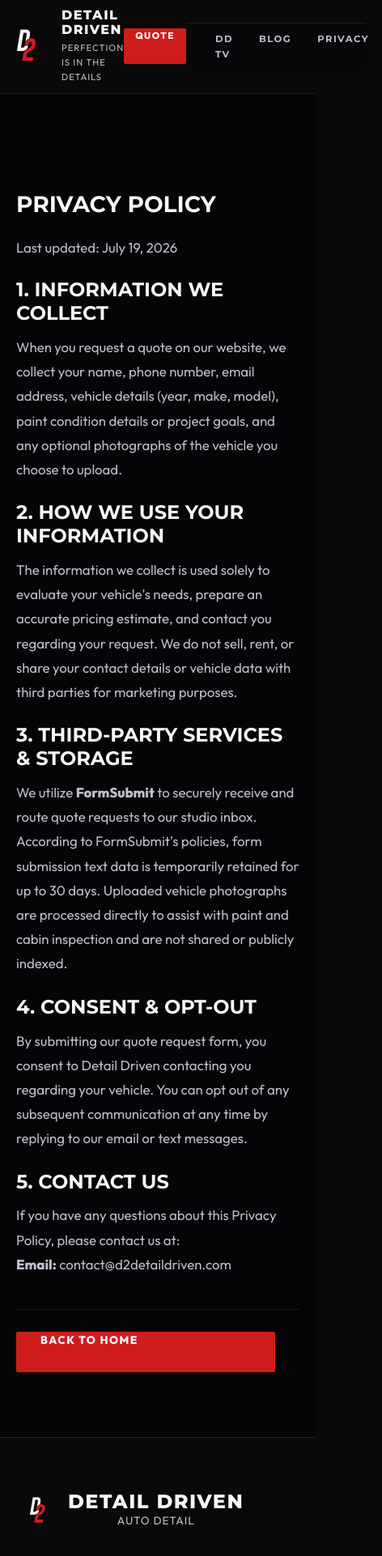
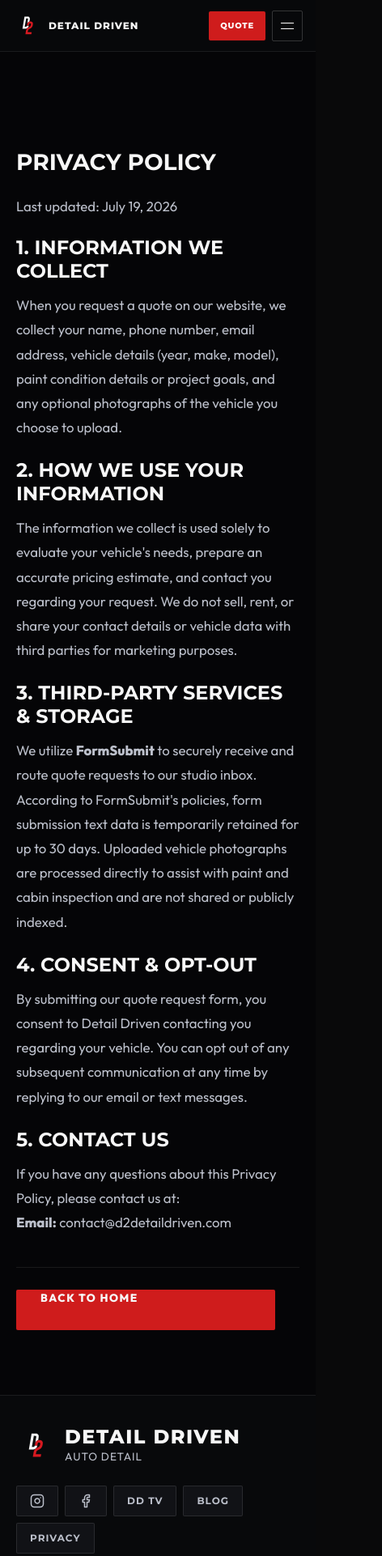
Before and after one commit to rouguemuse/d2design, a React (Vite) app: page /privacy in a window 390 px wide. Shown: the top 1922 px of the page at 81% size, 472 px wide, since content can reach past the window. Built offline with nearby package versions, Linux system fonts and the light colour scheme.

Commit message:
fix(header, footer): align Request a Quote text, cleanup mobile menu state, and update footer styling

```diff
--- a/src/App.css
+++ b/src/App.css
@@ -116,37 +116,51 @@ a, button, select, input, textarea {
   }
 }
 
-/* 1. COMPACT HEADER */
-.compact-header {
+/* =============================================
+   SITE HEADER & NAVIGATION (DESKTOP)
+   ============================================= */
+.site-header {
+  width: 100%;
   height: 76px;
-  width: 100%;
-  display: flex;
-  align-items: center;
-  border-bottom: 1px solid var(--glass-border);
-  background-color: rgba(9, 9, 10, 0.95);
-  backdrop-filter: blur(12px);
-  -webkit-backdrop-filter: blur(12px);
   position: sticky;
   top: 0;
-  z-index: 100;
-  transition: background-color 0.3s ease;
+  z-index: 1000;
+  background: #09090A;
+  border-bottom: 1px solid rgba(255, 255, 255, 0.08);
+  display: flex;
+  align-items: center;
+}
+
+.site-header-home {
+  position: absolute;
+  background: linear-gradient(
+    to bottom,
+    rgba(5, 5, 7, 0.76),
+    rgba(5, 5, 7, 0)
+  );
+  border-bottom-color: rgba(255, 255, 255, 0.07);
 }
 
 .header-inner {
+  width: 100%;
+  height: 100%;
   display: flex;
   align-items: center;
   justify-content: space-between;
+  gap: 32px;
 }
 
 .header-logo-block {
   display: flex;
   align-items: center;
   gap: 12px;
+  text-decoration: none;
+  color: inherit;
 }
 
 .header-logo-img {
-  height: 64px; /* Increased slightly as requested */
   width: auto;
+  height: 44px;
   display: block;
 }
 
@@ -158,34 +172,188 @@ a, button, select, input, textarea {
 .header-brand-name {
   font-family: var(--font-headings);
   font-size: 1rem;
-  align-items: center;
-  justify-content: center;
+  font-weight: 800;
+  letter-spacing: 1.5px;
+  color: #FFFFFF;
+  line-height: 1.1;
+}
+
+.header-tagline {
+  font-size: 0.7rem;
+  letter-spacing: 1px;
+  color: var(--color-steel);
+  text-transform: uppercase;
+  margin-top: 1px;
+  font-weight: 500;
+}
+
+.desktop-header-nav {
+  display: flex;
+  align-items: center;
+  gap: 30px;
+}
+
+.desktop-header-nav a {
+  font-family: var(--font-headings);
+  font-size: 0.72rem;
+  font-weight: 700;
+  letter-spacing: 1.5px;
+  text-transform: uppercase;
+  color: rgba(255, 255, 255, 0.75);
+  text-decoration: none;
   transition: color 0.2s ease;
-  height: 40px;
-  width: 40px;
-}
-
-.header-social-link:hover {
-  color: var(--color-red);
-}
-
-.btn-primary-header {
-  background-color: var(--color-red);
-  color: #F7F7F7;
+}
+
+.desktop-header-nav a:hover,
+.desktop-header-nav a.active {
+  color: #FFFFFF;
+}
+
+.header-quote-button {
+  background-color: #CF1C1C;
+  color: #FFFFFF;
   border: none;
+  font-family: var(--font-headings);
   font-size: 0.75rem;
   font-weight: 700;
   letter-spacing: 1.5px;
   text-transform: uppercase;
   padding: 0 1.2rem;
-  height: 44px; /* Scaled down header button */
+  height: 44px;
   border-radius: 2px;
   cursor: pointer;
+  text-decoration: none;
+  display: inline-flex;
+  align-items: center;
+  justify-content: center;
   transition: background-color 0.2s ease;
 }
 
-.btn-primary-header:hover {
+.header-quote-button:hover {
   background-color: #b31017;
+}
+
+.mobile-header-actions {
+  display: none;
+}
+
+/* =============================================
+   SITE FOOTER (DESKTOP)
+   ============================================= */
+.site-footer {
+  padding: 48px 0;
+  background: #08090B;
+  border-top: 1px solid rgba(255, 255, 255, 0.08);
+}
+
+.footer-flex-row {
+  display: grid;
+  grid-template-columns: 1fr auto 1fr;
+  align-items: center;
+  gap: 36px;
+}
+
+.footer-logo-block {
+  display: flex;
+  align-items: center;
+  gap: 12px;
+  text-decoration: none;
+  color: inherit;
+}
+
+.footer-logo-img {
+  height: 52px;
+  width: auto;
+  display: block;
+}
+
+.footer-brand-info {
+  display: flex;
+  flex-direction: column;
+}
+
+.footer-brand-name {
+  color: #F7F7F7;
+  font-family: var(--font-headings);
+  font-weight: 800;
+  letter-spacing: 1.5px;
+  font-size: 1.5rem;
+  line-height: 1.1;
+}
+
+.footer-tagline {
+  color: #BCC0CB;
+  font-size: 0.85rem;
+  letter-spacing: 1px;
+  text-transform: uppercase;
+  font-weight: 500;
+}
+
+.footer-links-block {
+  display: flex;
+  gap: 20px;
+  align-items: center;
+}
+
+.footer-social-btn {
+  color: var(--color-steel);
+  font-family: var(--font-headings);
+  font-size: 0.85rem;
+  font-weight: bold;
+  letter-spacing: 1px;
+  text-transform: uppercase;
+  text-decoration: none;
+  transition: color 0.2s;
+  display: flex;
+  align-items: center;
+}
+
+.footer-social-btn:hover {
+  color: #FFFFFF;
+}
+
+.footer-contact-block {
+  display: flex;
+  flex-direction: column;
+  align-items: flex-end;
+  gap: 7px;
+}
+
+.footer-email {
+  font-family: var(--font-utility);
+  font-size: 14px;
+  line-height: 1.4;
+  font-weight: 450;
+  letter-spacing: 0;
+  text-transform: none;
+  color: rgba(247, 247, 247, 0.88);
+  text-decoration: none;
+}
+
+.footer-email:hover {
+  color: #FFFFFF;
+  text-decoration: underline;
+  text-underline-offset: 4px;
+}
+
+.footer-location {
+  font-family: var(--font-utility);
+  font-size: 12px;
+  line-height: 1.45;
+  font-weight: 500;
+  letter-spacing: 0.04em;
+  color: #BCC0CB;
+  text-transform: uppercase;
+}
+
+.footer-copyright {
+  font-family: var(--font-utility);
+  font-size: 12px;
+  line-height: 1.45;
+  font-weight: 400;
+  letter-spacing: 0;
+  color: rgba(188, 192, 203, 0.70);
+  text-transform: none;
 }
 
 /* 2. HERO SECTION */
@@ -306,6 +474,10 @@ a, button, select, input, textarea {
   cursor: pointer;
   transition: background-color 0.2s ease;
   white-space: nowrap;
+  display: inline-flex;
+  align-items: center;
+  justify-content: center;
+  text-decoration: none;
 }
 
 .btn-primary-hero:hover {
@@ -387,6 +559,10 @@ a, button, select, input, textarea {
   cursor: pointer;
   transition: background-color 0.2s ease;
   white-space: nowrap;
+  display: inline-flex;
+  align-items: center;
+  justify-content: center;
+  text-decoration: none;
 }
 
 .btn-primary-hero:hover {
@@ -784,20 +960,7 @@ a, button, select, input, textarea {
   }
 }
 
-/* Below 900px: Stack hero, Place COPY FIRST and IMAGE SECOND */
 @media (max-width: 900px) {
-  .compact-header {
-    height: 76px;
-  }
-
-  .header-actions {
-    gap: 0.75rem;
-  }
-
-  .header-socials {
-    display: none; /* Grouped in footer instead */
-  }
-
   .hero-section {
     padding: 48px 0;
   }
@@ -858,27 +1021,7 @@ a, button, select, input, textarea {
     gap: 1.25rem;
   }
 
-  .footer-social-links {
-    width: 100%;
-    justify-content: center;
-  }
-
-  .footer-social-btn {
-    flex: 1;
-    justify-content: center;
-  }
-
-  .footer-bottom-block {
-    flex-direction: column;
-    align-items: center;
-    text-align: center;
-    gap: 1rem;
-  }
-
-  .footer-meta-info {
-    flex-direction: column;
-    gap: 0.75rem;
-  }
+
 
   .social-proof-buttons {
     flex-direction: column;
@@ -1600,52 +1743,7 @@ a, button, select, input, textarea {
   background-color: #b31017;
 }
 
-.brand-footer-clean {
-  padding: 64px 0;
-  background-color: var(--bg-dark);
-  border-top: 1px solid var(--glass-border);
-}
-.footer-flex-row {
-  display: flex;
-  justify-content: space-between;
-  align-items: center;
-  flex-wrap: wrap;
-  gap: 2rem;
-}
-.footer-logo-img {
-  height: 40px;
-}
-.footer-links-block {
-  display: flex;
-  gap: 1.5rem;
-  align-items: center;
-}
-.footer-social-btn {
-  color: var(--color-steel);
-  transition: color 0.2s;
-  text-decoration: none;
-  display: flex;
-  align-items: center;
-}
-.footer-social-btn:hover {
-  color: var(--color-white);
-}
-.footer-contact-block {
-  display: flex;
-  flex-direction: column;
-  align-items: flex-end;
-  gap: 0.5rem;
-}
-.footer-contact-block a {
-  color: var(--color-white);
-  text-decoration: none;
-  font-weight: 700;
-  font-size: 15px;
-}
-.footer-service-area, .copyright-text {
-  color: var(--color-steel);
-  font-size: 13px;
-}
+
 
 /* --- RESPONSIVE MEDIA QUERIES --- */
 @media (max-width: 992px) {
@@ -1673,13 +1771,6 @@ a, button, select, input, textarea {
   }
   .quote-two-col {
     grid-template-columns: 1fr;
-  }
-  .footer-flex-row {
-    flex-direction: column;
-    align-items: flex-start;
-  }
-  .footer-contact-block {
-    align-items: flex-start;
   }
 }
 
@@ -1732,37 +1823,151 @@ a, button, select, input, textarea {
 
 @media (max-width: 760px) {
   /* --- MOBILE HEADER --- */
-  .compact-header {
-    position: relative !important;
-    height: auto !important;
+  .site-header,
+  .site-header-home {
+    position: sticky;
+    top: 0;
+    height: 64px;
+    background: rgba(8, 9, 11, 0.97);
+    border-bottom: 1px solid rgba(255, 255, 255, 0.08);
+    backdrop-filter: blur(14px);
+    -webkit-backdrop-filter: blur(14px);
+    z-index: 1000;
+    display: flex;
+    align-items: center;
+  }
+
+  .header-inner {
+    width: calc(100% - 32px);
+    gap: 12px;
+  }
+
+  .header-logo-block {
+    min-width: 0;
+    gap: 8px;
+  }
+
+  .header-logo-img {
+    height: 36px;
+  }
+
+  .header-brand-name {
+    font-size: 12px;
+    letter-spacing: 0.08em;
+    white-space: nowrap;
+  }
+
+  .header-tagline {
+    display: none;
+  }
+
+  .desktop-header-nav {
+    display: none;
+  }
+
+  .mobile-header-actions {
+    display: flex;
+    align-items: center;
+    gap: 8px;
+    flex-shrink: 0;
+  }
+
+  .mobile-quote-button {
+    height: 36px;
+    padding: 0 14px;
+    display: inline-flex;
+    align-items: center;
+    justify-content: center;
+    background: #CF1C1C;
+    color: #FFFFFF;
+    font-family: var(--font-headings);
+    font-size: 10px;
+    font-weight: 800;
+    letter-spacing: 0.08em;
+    text-transform: uppercase;
+    text-decoration: none;
+    border-radius: 2px;
+  }
+
+  .mobile-menu-toggle {
+    width: 38px;
+    height: 38px;
+    display: inline-flex;
+    flex-direction: column;
+    align-items: center;
+    justify-content: center;
+    gap: 6px;
     padding: 0;
-  }
-  .compact-header .header-inner {
-    display: flex !important;
-    flex-direction: row;
-    justify-content: space-between;
+    background: transparent;
+    border: 1px solid rgba(255, 255, 255, 0.18);
+    border-radius: 2px;
+    cursor: pointer;
+  }
+
+  .mobile-menu-toggle span {
+    width: 16px;
+    height: 1px;
+    background: #FFFFFF;
+  }
+
+  .mobile-menu-panel {
+    position: absolute;
+    top: 64px;
+    left: 0;
+    right: 0;
+    padding: 10px 16px 18px;
+    display: grid;
+    background: rgba(8, 9, 11, 0.98);
+    border-bottom: 1px solid rgba(255, 255, 255, 0.10);
+    box-shadow: 0 18px 36px rgba(0, 0, 0, 0.28);
+    z-index: 1000;
+  }
+
+  .mobile-menu-panel a {
+    min-height: 46px;
+    display: flex;
     align-items: center;
-    min-height: 64px;
-    padding-top: 10px;
-    padding-bottom: 10px;
-  }
-  /* Hide desktop nav links, show mobile nav row instead */
-  .header-nav-links {
-    display: none;
-  }
-  .header-mobile-nav {
-    display: block;
-  }
-  /* Swap QUOTE label */
-  .btn-label-desktop {
-    display: none;
-  }
-  .btn-label-mobile {
-    display: inline;
-  }
-  .btn-primary-header {
-    padding: 0 14px !important;
-    font-size: 0.72rem !important;
+    color: rgba(247, 247, 247, 0.84);
+    font-family: var(--font-supporting);
+    font-size: 14px;
+    font-weight: 500;
+    text-decoration: none;
+    border-bottom: 1px solid rgba(255, 255, 255, 0.07);
+  }
+
+  .mobile-menu-panel a:last-child {
+    border-bottom: none;
+  }
+
+  /* --- MOBILE FOOTER --- */
+  .site-footer {
+    padding: 38px 0 42px;
+  }
+
+  .footer-flex-row {
+    display: flex;
+    flex-direction: column;
+    align-items: flex-start;
+    gap: 24px;
+  }
+
+  .footer-links-block {
+    width: 100%;
+    display: flex;
+    flex-wrap: wrap;
+    gap: 8px;
+    justify-content: flex-start !important;
+  }
+
+  .footer-contact-block {
+    align-items: flex-start;
+    width: 100%;
+    gap: 8px;
+  }
+
+  .footer-email {
+    font-size: 14px;
+    overflow-wrap: anywhere;
   }
 
   /* --- HERO MOBILE SPACING --- */
@@ -2161,107 +2366,7 @@ a, button, select, input, textarea {
   color: #FFFFFF !important;
 }
 
-.compact-header {
-  color: #FFFFFF;
-}
-
-.compact-header .header-brand-name {
-  color: #FFFFFF !important;
-}
-
-.compact-header .header-tagline {
-  color: #BCC0CB !important;
-}
-
-.compact-header .btn-secondary-header {
-  color: #FFFFFF !important;
-}
-
-.compact-header .header-social-link {
-  color: #BCC0CB !important;
-}
-
-/* --- HEADER STICKY & TRANSITION OVERRIDES --- */
-.compact-header.header-absolute {
-  position: absolute !important;
-  top: 0;
-  left: 0;
-  width: 100%;
-  z-index: 1000;
-  background: transparent !important;
-  border-bottom: 1px solid rgba(255, 255, 255, 0.08) !important;
-  backdrop-filter: none !important;
-  -webkit-backdrop-filter: none !important;
-}
-
-.compact-header.header-absolute.scrolled {
-  position: fixed !important;
-  background-color: rgba(9, 9, 10, 0.92) !important;
-  backdrop-filter: blur(12px) !important;
-  -webkit-backdrop-filter: blur(12px) !important;
-  border-bottom: 1px solid rgba(255, 255, 255, 0.08) !important;
-  animation: slideDownHeader 0.25s ease-out;
-}
-
-.compact-header.header-solid {
-  position: sticky !important;
-  top: 0;
-  background-color: #09090A !important;
-  border-bottom: 1px solid rgba(255, 255, 255, 0.08) !important;
-  backdrop-filter: blur(12px) !important;
-  -webkit-backdrop-filter: blur(12px) !important;
-  z-index: 1000;
-}
-
-@keyframes slideDownHeader {
-  from { transform: translateY(-100%); }
-  to { transform: translateY(0); }
-}
-
-/* Nav links active state */
-.btn-secondary-header.active {
-  color: var(--color-red) !important;
-  border-bottom: 2px solid var(--color-red);
-  padding-bottom: 4px;
-}
-
-/* Make sure header button targets are at least 44px high and wide */
-.compact-header .header-actions a,
-.compact-header .header-actions button {
-  min-height: 44px;
-  display: inline-flex;
-  align-items: center;
-  justify-content: center;
-}
-
-/* Mobile sticky overrides (overwriting line 1982 static behavior) */
-@media (max-width: 992px) {
-  .header-transparent, .header-solid {
-    position: sticky !important;
-    top: 0;
-    background: #09090A !important;
-  }
-
-  .compact-header.header-absolute {
-    position: absolute !important;
-  }
-
-  .compact-header.header-absolute.scrolled {
-    position: fixed !important;
-    background: rgba(9, 9, 10, 0.95) !important;
-  }
-
-  /* Stack footer items cleanly */
-  .footer-flex-row {
-    flex-direction: column !important;
-    gap: 32px !important;
-    text-align: center !important;
-  }
-
-  .footer-links-block {
-    justify-content: center !important;
-  }
-}
+
 
 /* =============================================
    EDITORIAL RHYTHM SYSTEM
--- a/src/App.tsx
+++ b/src/App.tsx
@@ -42,22 +42,42 @@ function ScrollToTop() {
 
 // Scrolled state header wrapper
 function Header() {
-  const [scrolled, setScrolled] = useState(false);
+  const [mobileMenuOpen, setMobileMenuOpen] = useState(false);
   const location = useLocation();
   const isHome = location.pathname === '/';
+  const headerRef = useRef<HTMLDivElement>(null);
 
+  // Close menu when route changes
   useEffect(() => {
-    const handleScroll = () => {
-      setScrolled(window.scrollY > 50);
+    setMobileMenuOpen(false);
+  }, [location.pathname]);
+
+  // Close menu when Escape key is pressed
+  useEffect(() => {
+    const handleKeyDown = (e: KeyboardEvent) => {
+      if (e.key === 'Escape') {
+        setMobileMenuOpen(false);
+      }
     };
-    window.addEventListener('scroll', handleScroll);
-    return () => window.removeEventListener('scroll', handleScroll);
+    window.addEventListener('keydown', handleKeyDown);
+    return () => window.removeEventListener('keydown', handleKeyDown);
+  }, []);
+
+  // Close menu when clicking outside
+  useEffect(() => {
+    const handleClickOutside = (e: MouseEvent) => {
+      if (headerRef.current && !headerRef.current.contains(e.target as Node)) {
+        setMobileMenuOpen(false);
+      }
+    };
+    document.addEventListener('mousedown', handleClickOutside);
+    return () => document.removeEventListener('mousedown', handleClickOutside);
   }, []);
 
   return (
-    <header className={`compact-header ${isHome ? 'header-absolute' : 'header-solid'}${scrolled ? ' scrolled' : ''}`}>
+    <header ref={headerRef} className={`site-header ${isHome ? 'site-header-home' : ''}`}>
       <div className="header-inner site-container">
-        <Link to="/" className="header-logo-block" style={{ textDecoration: 'none', color: 'inherit' }}>
+        <Link to="/" className="header-logo-block">
           <img src="/logo-light.svg" alt="D2 Logo" className="header-logo-img" />
           <div className="header-brand-info">
             <span className="header-brand-name">DETAIL DRIVEN</span>
@@ -65,35 +85,42 @@ function Header() {
           </div>
         </Link>
 
-        {/* Desktop nav links */}
-        <nav className="header-nav-links" aria-label="Site navigation">
-          <NavLink to="/ddtv" className={({ isActive }) => `btn-secondary-header${isActive ? ' active' : ''}`}>DD TV</NavLink>
-          <NavLink to="/blog" className={({ isActive }) => `btn-secondary-header${isActive ? ' active' : ''}`}>BLOG</NavLink>
+        {/* Desktop navigation */}
+        <nav className="desktop-header-nav" aria-label="Site navigation">
+          <NavLink to="/ddtv">DD TV</NavLink>
+          <NavLink to="/blog">Blog</NavLink>
+          <a href="/#quote-section" className="header-quote-button">
+            Request a Quote
+          </a>
         </nav>
 
-        <div className="header-cta-block">
-          {isHome ? (
-            <a href="#quote-section" className="btn-primary-header" style={{ textDecoration: 'none' }}>
-              <span className="btn-label-desktop">REQUEST A QUOTE</span>
-              <span className="btn-label-mobile">QUOTE</span>
-            </a>
-          ) : (
-            <Link to="/#quote-section" className="btn-primary-header" style={{ textDecoration: 'none' }}>
-              <span className="btn-label-desktop">REQUEST A QUOTE</span>
-              <span className="btn-label-mobile">QUOTE</span>
-            </Link>
-          )}
+        {/* Mobile action block */}
+        <div className="mobile-header-actions">
+          <a href="/#quote-section" className="mobile-quote-button">
+            Quote
+          </a>
+
+          <button
+            type="button"
+            className="mobile-menu-toggle"
+            aria-label="Open navigation"
+            aria-expanded={mobileMenuOpen}
+            onClick={() => setMobileMenuOpen(open => !open)}
+          >
+            <span></span>
+            <span></span>
+          </button>
         </div>
       </div>
 
-      {/* Mobile secondary row: DD TV / Blog / Privacy */}
-      <div className="header-mobile-nav">
-        <div className="site-container">
-          <NavLink to="/ddtv" className={({ isActive }) => `mobile-nav-link${isActive ? ' active' : ''}`}>DD TV</NavLink>
-          <NavLink to="/blog" className={({ isActive }) => `mobile-nav-link${isActive ? ' active' : ''}`}>Blog</NavLink>
-          <Link to="/privacy" className="mobile-nav-link">Privacy</Link>
-        </div>
-      </div>
+      {mobileMenuOpen && (
+        <nav className="mobile-menu-panel" aria-label="Mobile navigation">
+          <NavLink to="/ddtv" onClick={() => setMobileMenuOpen(false)}>DD TV</NavLink>
+          <NavLink to="/blog" onClick={() => setMobileMenuOpen(false)}>Blog</NavLink>
+          <Link to="/privacy" onClick={() => setMobileMenuOpen(false)}>Privacy</Link>
+          <a href={businessInfo.instagram} target="_blank" rel="noopener noreferrer" onClick={() => setMobileMenuOpen(false)}>Instagram</a>
+        </nav>
+      )}
     </header>
   );
 }
@@ -101,13 +128,13 @@ function Header() {
 // Shared Footer Layout
 function Footer() {
   return (
-    <footer id="footer-section" className="brand-footer-clean">
+    <footer id="footer-section" className="site-footer">
       <div className="site-container footer-flex-row">
-        <Link to="/" className="footer-logo-block" style={{display: 'flex', alignItems: 'center', gap: '12px', textDecoration: 'none'}}>
-          <img src="/logo-light.svg" alt="D2 Logo" className="footer-logo-img" style={{height: '52px'}} />
-          <div style={{display: 'flex', flexDirection: 'column'}}>
-            <span style={{color: '#F7F7F7', fontFamily: 'var(--font-headings)', fontWeight: '800', letterSpacing: '1.5px', fontSize: '1.5rem', lineHeight: '1.1'}}>DETAIL DRIVEN</span>
-            <span style={{color: '#BCC0CB', fontSize: '0.85rem', letterSpacing: '1px', textTransform: 'uppercase', fontWeight: '500'}}>Auto Detail</span>
+        <Link to="/" className="footer-logo-block">
+          <img src="/logo-light.svg" alt="D2 Logo" className="footer-logo-img" />
+          <div className="footer-brand-info">
+            <span className="footer-brand-name">DETAIL DRIVEN</span>
+            <span className="footer-tagline">Auto Detail</span>
           </div>
         </Link>
 
@@ -118,21 +145,21 @@ function Footer() {
           <a href={businessInfo.facebook} target="_blank" rel="noopener noreferrer" className="footer-social-btn" aria-label="Facebook">
             <svg xmlns="http://www.w3.org/2000/svg" width="18" height="18" viewBox="0 0 24 24" fill="none" stroke="currentColor" strokeWidth="2" strokeLinecap="round" strokeLinejoin="round"><path d="M18 2h-3a5 5 0 0 0-5 5v3H7v4h3v8h4v-8h3l1-4h-4V7a1 1 0 0 1 1-1h3z"/></svg>
           </a>
-          <Link to="/ddtv" className="footer-social-btn" aria-label="DD TV" style={{ textDecoration: 'none' }}>
-            <span style={{ fontSize: '0.85rem', fontWeight: 'bold' }}>DD TV</span>
-          </Link>
-          <Link to="/blog" className="footer-social-btn" aria-label="Blog" style={{ textDecoration: 'none' }}>
-            <span style={{ fontSize: '0.85rem', fontWeight: 'bold' }}>BLOG</span>
-          </Link>
-          <Link to="/privacy" className="footer-social-btn" aria-label="Privacy" style={{ textDecoration: 'none' }}>
-            <span style={{ fontSize: '0.85rem', fontWeight: 'bold' }}>PRIVACY</span>
-          </Link>
+          <Link to="/ddtv" className="footer-social-btn">DD TV</Link>
+          <Link to="/blog" className="footer-social-btn">Blog</Link>
+          <Link to="/privacy" className="footer-social-btn">Privacy</Link>
         </div>
 
         <div className="footer-contact-block">
-          <a href={`mailto:${businessInfo.email}`} style={{ fontSize: '1.1rem', fontWeight: 600, color: 'var(--color-white)', textDecoration: 'none' }}>{businessInfo.email}</a>
-          <span className="footer-service-area" style={{ fontSize: '0.9rem', marginTop: '6px' }}>{`Serving ${businessInfo.city} and surrounding areas`}</span>
-          <span className="copyright-text" style={{ fontSize: '0.85rem', marginTop: '4px' }}>{`© 2026 ${businessInfo.name}. All rights reserved.`}</span>
+          <a className="footer-email" href={`mailto:${businessInfo.email}`}>
+            {businessInfo.email}
+          </a>
+          <p className="footer-location">
+            {`Serving ${businessInfo.city} and surrounding areas`}
+          </p>
+          <p className="footer-copyright">
+            {`© 2026 ${businessInfo.name}. All rights reserved.`}
+          </p>
         </div>
       </div>
     </footer>
```
